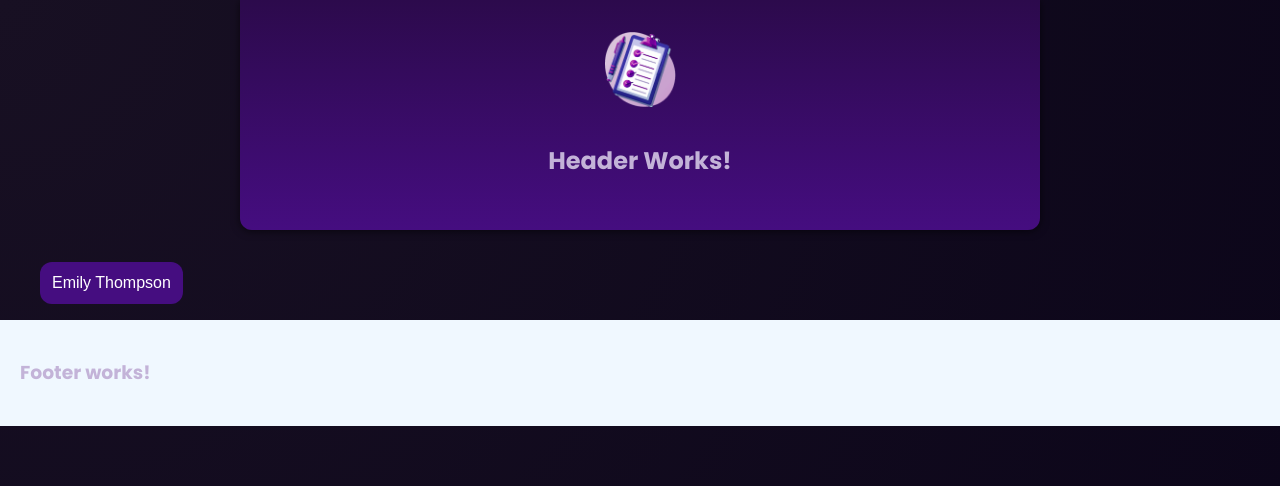
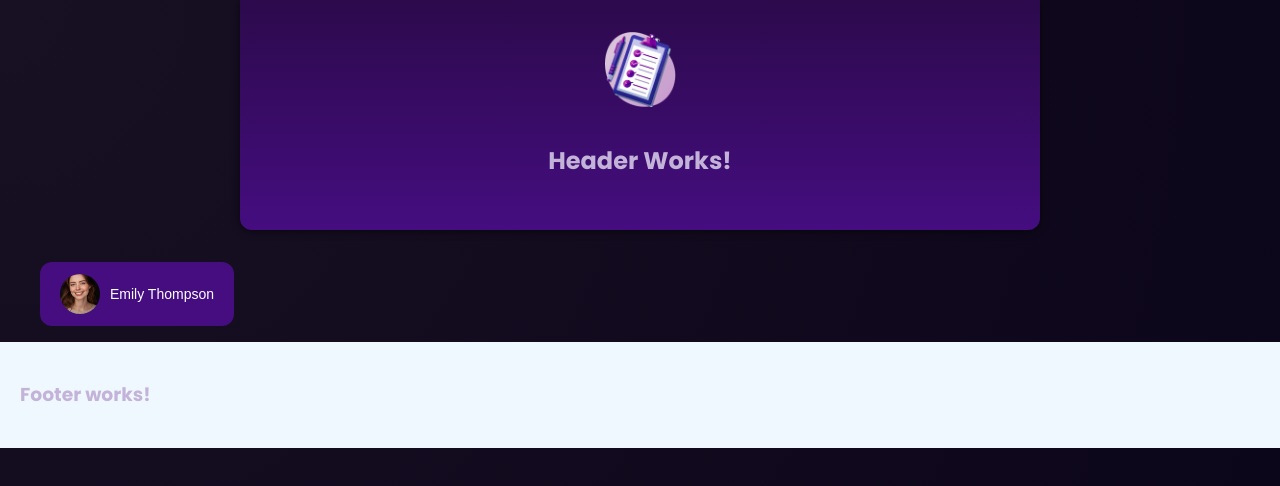
Before and after one commit to lucasoneves/angular-essentials, an Angular app: page / in a window 1280 px wide. Shown: the top 486 px of the page. Built offline with nearby package versions, Linux system fonts and the light colour scheme.

Commit message:
Property binding and outputting computed values

```diff
--- a/src/app/user/user.css
+++ b/src/app/user/user.css
@@ -10,7 +10,16 @@
 
 button {
     color: white;
-    font-size: 16px;
+    font-size: 14px;
     cursor: pointer;
-    padding: 12px;
+    padding: 12px 20px;
+    display: flex;
+    gap: 10px;
+    align-items: center;
+    justify-content: space-between;
 }
+
+.user-card--avatar {
+    max-width: 40px;
+    border-radius: 50px;
+}
--- a/src/app/user/user.html
+++ b/src/app/user/user.html
@@ -1,6 +1,6 @@
 <div class="user-card">
     <button>
-        <img src="" alt="">
+        <img [src]="'/assets/' + selectedUser.avatar" class="user-card--avatar" [alt]="selectedUser.name">
         <span>{{ selectedUser.name}}</span>
     </button>
 </div>
```
